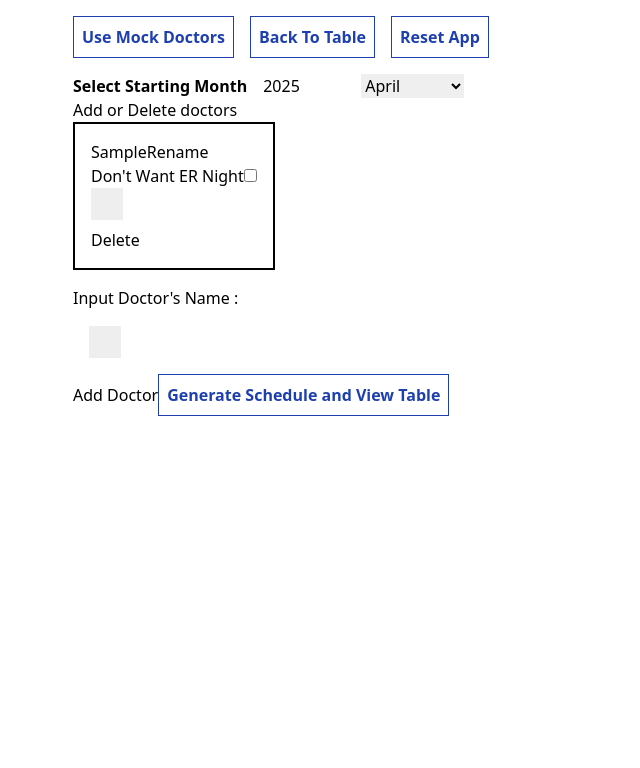
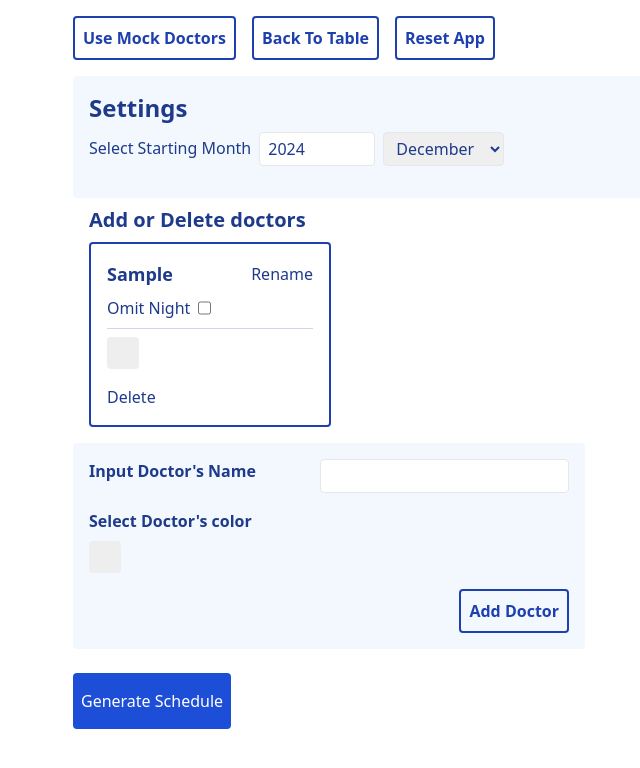
Before and after one commit to Subhavich/doc-sche, a React (Vite) app: page / in a window 1280 px wide. Both pictures are taken after typing "Sample" into the empty fields and a click on the button "Add Doctor". Shown: the top 768 px of the page, without its empty margins (55-695 px from the left). Built offline with nearby package versions, Linux system fonts and the light colour scheme.

Commit message:
style editpage

```diff
--- a/src/App.jsx
+++ b/src/App.jsx
@@ -21,8 +21,8 @@ import {
   Bar,
 } from "./AppComponents";
 
-const currentYear = new Date(2025, 3).getFullYear();
-const currentMonth = new Date(2025, 3).getMonth();
+const currentYear = new Date().getFullYear();
+const currentMonth = new Date().getMonth();
 const startingDoctors = [];
 //[],MOCKDOCSFULL,MOCKDOCS
 logAllFromLocalStorage();
@@ -243,7 +243,7 @@ function App() {
   };
 
   return (
-    <div className=" max-w-screen-lg mx-auto">
+    <div className="text-blue-900  max-w-screen-lg mx-auto">
       <Bar>
         {!loadFromLocalStorage("isGenerated") && (
           <UseMockDoctorsButton config={config} setConfig={setConfig} />
--- a/src/AppComponents.jsx
+++ b/src/AppComponents.jsx
@@ -46,8 +46,11 @@ export const GenerateTableButton = ({ handleGenerateSchedule }) => {
   return (
     <>
       {!loadFromLocalStorage("isGenerated") && (
-        <button className={baseButton} onClick={handleGenerateSchedule}>
-          Generate Schedule and View Table
+        <button
+          className="my-6 py-4 px-2 bg-blue-700 text-white rounded"
+          onClick={handleGenerateSchedule}
+        >
+          Generate Schedule
         </button>
       )}
     </>
--- a/src/EditPage.jsx
+++ b/src/EditPage.jsx
@@ -4,6 +4,8 @@ import { createNewDoctor } from "./utils/doctorCreation";
 import { MONTHS } from "./utils/static";
 import { DoctorData } from "./EditPageComponents";
 import { ClearStorageButton } from "./AppComponents";
+import { tailwindHexColors } from "./utils/static";
+import { baseButton } from "./utils/tailwindGeneralClasses";
 export default function EditingPage({
   tableDoctors,
   setTableDoctors,
@@ -71,9 +73,13 @@ export default function EditingPage({
 function DateInput({ config, handleStartChange }) {
   return (
     <>
-      <b style={{ marginRight: "16px" }}>Select Starting Month</b>
+      <div className="p-4 bg-blue-50/75 mb-2 rounded">
+        <h2 className=" font-semibold text-2xl mb-2">Settings</h2>
+        <div className="flex space-x-2 mb-4">
+          <p className=" py-1">Select Starting Month</p>
 
           <input
+            className="border rounded px-2 py-1"
             type="number"
             min="1900"
             max="2100"
@@ -82,6 +88,7 @@ function DateInput({ config, handleStartChange }) {
           />
           {/* Month Dropdown */}
           <select
+            className="border rounded px-2"
             value={config.scheduleStart.month}
             onChange={(e) => handleStartChange("month", e)}
           >
@@ -91,62 +98,8 @@ function DateInput({ config, handleStartChange }) {
               </option>
             ))}
           </select>
-    </>
-  );
-}
-
-function DoctorInput({ handleAddDoctor, setConfig }) {
-  const [hex, setHex] = useState("#eee");
-  const [isPickerVisible, setIsPicker] = useState(false);
-
-  const inputRef = useRef();
-  const pickerRef = useRef();
-
-  return (
-    <>
-      <div>
-        <span>Input Doctor's Name : </span>
-        <input
-          ref={inputRef}
-          onKeyDown={(e) => {
-            if (e.key === "Enter") {
-              handleAddDoctor(inputRef.current.value, hex);
-              inputRef.current.value = "";
-            }
-          }}
-        />
         </div>
-      <div
-        onClick={() => setIsPicker((prev) => !prev)}
-        style={{
-          width: "32px",
-          height: "32px",
-          backgroundColor: hex,
-          margin: "16px",
-        }}
-      ></div>
-      {isPickerVisible ? (
-        <>
-          <Compact
-            ref={pickerRef}
-            style={{ backgroundColor: "#fff" }}
-            color={hex}
-            onChange={(color) => {
-              setHex(color.hex);
-            }}
-          />
-
-          <button onClick={() => setIsPicker((prev) => !prev)}>Back</button>
-        </>
-      ) : null}
-      <button
-        onClick={() => {
-          handleAddDoctor(inputRef.current.value, hex);
-          inputRef.current.value = "";
-        }}
-      >
-        Add Doctor
-      </button>
+      </div>
     </>
   );
 }
@@ -161,8 +114,12 @@ function DoctorSection({
 }) {
   return (
     <>
-      <h3>Add or Delete doctors</h3>
-      <div style={{ display: "flex", flexWrap: "wrap" }}>
+      <div className=" px-4 mb-4 space-y-2">
+        {config.doctors.length > 0 && (
+          <h3 className="font-semibold  text-xl">Add or Delete doctors</h3>
+        )}
+
+        <div className="grid grid-cols-12 gap-2">
           {config.doctors.map((doctor, ind) => (
             <DoctorData
               key={ind}
@@ -176,25 +133,90 @@ function DoctorSection({
             />
           ))}
         </div>
+      </div>
     </>
   );
 }
 
-function EditLogger({ config }) {
+function DoctorInput({ handleAddDoctor, setConfig }) {
+  const [hex, setHex] = useState("#eee");
+  const [isPickerVisible, setIsPicker] = useState(false);
+
+  const inputRef = useRef();
+  const pickerRef = useRef();
+
   return (
     <>
-      <h3>Logger</h3>
+      <div className="  bg-blue-50/75 p-4 space-y-4 w-1/2 rounded">
+        <div className="flex justify-between ">
+          <span className="font-semibold">Input Doctor's Name </span>
+          <input
+            className="border rounded px-2 py-1 "
+            ref={inputRef}
+            onKeyDown={(e) => {
+              if (e.key === "Enter") {
+                handleAddDoctor(inputRef.current.value, hex);
+                inputRef.current.value = "";
+              }
+            }}
+          />
+        </div>
+        <div className=" flex flex-col space-y-2 justify-between ">
+          <span className="font-semibold">Select Doctor's color </span>
+          <div
+            onClick={() => setIsPicker((prev) => !prev)}
+            className="size-8 rounded"
+            style={{
+              backgroundColor: hex,
+            }}
+          ></div>
 
-      <hr />
-      <h3>Config Schedule Start</h3>
-      <p>Config Month Index : {config.scheduleStart.month}</p>
-      <p>Config Year : {config.scheduleStart.year}</p>
-      <h3>Config Doctors</h3>
-      {config.doctors.map((doctor, ind) => (
-        <b key={ind}>
-          {doctor.name} - {doctor.color}{" "}
-        </b>
-      ))}
+          {isPickerVisible ? (
+            <>
+              <Compact
+                style={{ backgroundColor: "white", maxWidth: "200px" }}
+                ref={pickerRef}
+                color={hex}
+                colors={tailwindHexColors}
+                onChange={(color) => {
+                  setHex(color.hex);
+                  setIsPicker(false);
+                }}
+              />
+            </>
+          ) : null}
+        </div>
+        <div className="flex justify-end">
+          <button
+            className={`${baseButton}`}
+            onClick={() => {
+              handleAddDoctor(inputRef.current.value, hex);
+              inputRef.current.value = "";
+            }}
+          >
+            Add Doctor
+          </button>
+        </div>
+      </div>
     </>
   );
 }
+
+// function EditLogger({ config }) {
+//   return (
+//     <>
+//       <h3>Logger</h3>
+
+//       <hr />
+//       <h3>Config Schedule Start</h3>
+//       <p>Config Month Index : {config.scheduleStart.month}</p>
+//       <p>Config Year : {config.scheduleStart.year}</p>
+//       <h3>Config Doctors</h3>
+//       {config.doctors.map((doctor, ind) => (
+//         <b key={ind}>
+//           {doctor.name} - {doctor.color}{" "}
+//         </b>
+//       ))}
+//     </>
+//   );
+// }
--- a/src/EditPageComponents.jsx
+++ b/src/EditPageComponents.jsx
@@ -1,12 +1,7 @@
 import { useState, useRef, useEffect } from "react";
 import { Compact } from "@uiw/react-color";
 import { clearLocalStorage } from "./utils/localStorage";
-const divStyle = {
-  border: "2px solid black",
-  padding: "16px",
-  marginBottom: "16px",
-  maxWidth: "500px",
-};
+import { tailwindHexColors } from "./utils/static";
 
 export function DoctorData({
   name,
@@ -145,11 +140,21 @@ export function DoctorData({
   }, [isPickerVisible, isRenaming]);
 
   return (
-    <div ref={componentRef} style={divStyle}>
+    <div
+      className=" col-span-3 p-4
+       border-2 border-blue-800 rounded space-y-2"
+      ref={componentRef}
+    >
+      <div className="flex justify-between">
         {isRenaming ? (
-        <input onKeyDown={handleKeyDown} defaultValue={name} ref={nameRef} />
+          <input
+            className=" text-lg max-w-28 ring-2 rounded"
+            onKeyDown={handleKeyDown}
+            defaultValue={name}
+            ref={nameRef}
+          />
         ) : (
-        <span>{name}</span>
+          <span className="text-lg font-semibold">{name}</span>
         )}
 
         <button
@@ -162,9 +167,10 @@ export function DoctorData({
         >
           {isRenaming ? "Confirm" : "Rename"}
         </button>
+      </div>
 
-      <div>
-        <label htmlFor="ERNight">Don't Want ER Night</label>
+      <div className="flex space-x-2 ">
+        <label htmlFor="ERNight">Omit Night</label>
         <input
           type="checkbox"
           ref={checkboxref}
@@ -176,24 +182,29 @@ export function DoctorData({
           }}
         />
       </div>
+      <hr className=" border-blue-900/20" />
 
       <div
         onClick={() => setIsPicker((prev) => !prev)}
+        className="size-8 rounded"
         style={{
-          width: "32px",
-          height: "32px",
           backgroundColor: hex,
-          marginBottom: "8px",
         }}
       ></div>
-
+      <div className="">
         {isPickerVisible && (
           <Compact
+            style={{ backgroundColor: "white", maxWidth: "200px" }}
             ref={pickerRef}
             color={hex}
-          onChange={(color) => handleUpdateDoctorColor(color.hex)}
+            colors={tailwindHexColors}
+            onChange={(color) => {
+              handleUpdateDoctorColor(color.hex);
+              setIsPicker(false);
+            }}
           />
         )}
+      </div>
 
       <button onClick={handleDeleteDoctor}>Delete</button>
     </div>
--- a/src/utils/static.js
+++ b/src/utils/static.js
@@ -51,3 +51,33 @@ export const MOCKDOCSFULL = [
   createNewDoctor("Dorothea", "#F5DEB3"),
   createNewDoctor("Hubert", "#A9A9A9"),
 ];
+
+export const tailwindHexColors = [
+  "#FACC15", // Bright Yellow
+  "#F59E0B", // Yellow Orange
+  "#FB923C", // Light Orange
+  "#F97316", // Orange
+  "#EA580C", // Reddish Orange
+  "#D97706", // Brownish Orange
+  "#EF4444", // Red
+  "#DC2626", // Dark Red
+  "#F87171", // Light Red
+  "#F43F5E", // Pinkish Red
+  "#EC4899", // Pink
+  "#F472B6", // Light Pink
+  "#9333EA", // Purple
+  "#8B5CF6", // Violet
+  "#A78BFA", // Light Violet
+  "#6366F1", // Blue Violet
+  "#3B82F6", // Blue
+  "#60A5FA", // Light Blue
+  "#2563EB", // Dark Blue
+  "#2DD4BF", // Teal
+  "#14B8A6", // Dark Teal
+  "#10B981", // Green
+  "#34D399", // Light Green
+  "#4ADE80", // Light Lime
+  "#059669", // Dark Green
+  "#0D9488", // Cyan Green
+  "#0FA499",
+];
--- a/src/utils/tailwindGeneralClasses.js
+++ b/src/utils/tailwindGeneralClasses.js
@@ -1,2 +1,2 @@
 export const baseButton =
-  "border-1 border border-blue-800 text-blue-800 font-semibold p-2";
+  "border-2 rounded border border-blue-800 text-blue-800 font-semibold p-2";
```
Lines whose indentation alone changed are shown as unchanged.
